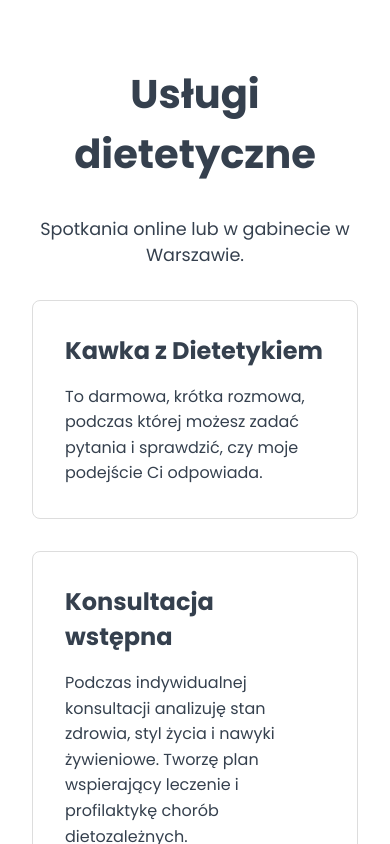
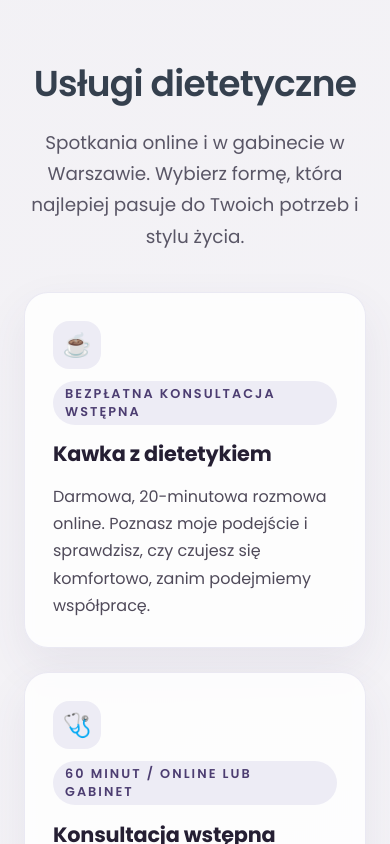
Before and after one commit to DawidZyluk/jagodowa-harmonia-next-js, a Next.js app: page / in a window 390 px wide. Shown: the part 4060-4904 px from the top of the page. Built offline with nearby package versions, Linux system fonts and the light colour scheme.

Commit message:
Refactor ServicesSection: update styles for improved layout and responsiveness, introduce new service cards with dynamic content, and enhance overall visual appeal with a gradient background and hover effects.

```diff
--- a/app/sections/ServicesSection/ServicesSection.scss
+++ b/app/sections/ServicesSection/ServicesSection.scss
@@ -1,44 +1,134 @@
 .services-section {
   width: 100%;
-  padding: 4rem 0;
+  padding: clamp(3.5rem, 8vw, 5rem) 0;
+  background: linear-gradient(140deg, rgba(236, 234, 240, 0.65), rgba(231, 227, 237, 0.35));
 }
 
 .services-section__container {
-  max-width: 1200px;
+  max-width: 1120px;
   margin: 0 auto;
-  padding: 0 2rem;
+  padding: 0 clamp(1.5rem, 4vw, 2.5rem);
+  display: flex;
+  flex-direction: column;
+  gap: clamp(2.5rem, 6vw, 3.5rem);
+}
+
+.services-section__intro {
+  text-align: center;
+  max-width: 680px;
+  margin: 0 auto;
+  display: grid;
+  gap: 1rem;
 }
 
 .services-section__title {
-  font-size: 2.5rem;
-  margin-bottom: 2rem;
-  text-align: center;
+  font-size: clamp(2.25rem, 4vw, 3rem);
+  font-weight: 600;
+  letter-spacing: -0.02em;
 }
 
 .services-section__subtitle {
-  text-align: center;
-  font-size: 1.1rem;
-  margin-bottom: 2rem;
+  font-size: 1.15rem;
+  line-height: 1.7;
+  color: rgba(38, 33, 54, 0.75);
 }
 
 .services-section__list {
   display: grid;
-  grid-template-columns: repeat(auto-fit, minmax(300px, 1fr));
-  gap: 2rem;
-  margin-top: 2rem;
+  gap: clamp(1.5rem, 4vw, 2rem);
+  grid-template-columns: repeat(auto-fit, minmax(260px, 1fr));
+  list-style: none;
+  padding: 0;
+  margin: 0;
 }
 
-.services-section__item {
-  padding: 2rem;
-  border: 1px solid #ddd;
-  border-radius: 8px;
+.services-card {
+  position: relative;
+  display: grid;
+  gap: 1.5rem;
+  padding: clamp(1.75rem, 4vw, 2.25rem);
+  border-radius: 1.5rem;
+  border: 1px solid rgba(124, 113, 177, 0.14);
+  background: rgba(255, 255, 255, 0.8);
+  box-shadow: 0 18px 45px rgba(80, 67, 118, 0.08);
+  backdrop-filter: blur(6px);
+  transition: transform 220ms ease, box-shadow 220ms ease, border-color 220ms ease;
+}
 
-  h3 {
-    margin-bottom: 1rem;
-    font-size: 1.5rem;
+.services-card:hover,
+.services-card:focus-within {
+  transform: translateY(-6px);
+  box-shadow: 0 28px 60px rgba(80, 67, 118, 0.14);
+  border-color: rgba(124, 113, 177, 0.3);
+}
+
+.services-card__icon {
+  width: 3.25rem;
+  height: 3.25rem;
+  border-radius: 1rem;
+  display: grid;
+  place-items: center;
+  font-size: 1.6rem;
+  background: rgba(124, 113, 177, 0.12);
+  color: #4c3d71;
+  margin-bottom: -0.5rem;
+}
+
+.services-card__content {
+  display: grid;
+  gap: 0.85rem;
+}
+
+.services-card__accent {
+  align-self: flex-start;
+  font-size: 0.8rem;
+  text-transform: uppercase;
+  letter-spacing: 0.16em;
+  font-weight: 600;
+  padding: 0.25rem 0.75rem;
+  border-radius: 999px;
+  background: rgba(124, 113, 177, 0.12);
+  color: #4c3d71;
+}
+
+.services-card__title {
+  font-size: 1.4rem;
+  letter-spacing: -0.01em;
+  color: #251f33;
+}
+
+.services-card__description {
+  line-height: 1.7;
+  color: rgba(29, 23, 42, 0.78);
+  font-size: 1rem;
+}
+
+.services-section__note {
+  text-align: center;
+  font-size: 0.95rem;
+  line-height: 1.7;
+  color: rgba(38, 33, 54, 0.7);
+  max-width: 540px;
+  margin: 0 auto;
+  padding: 1.1rem 1.5rem;
+  border-radius: 1.25rem;
+  background: rgba(124, 113, 177, 0.08);
+  border: 1px solid rgba(124, 113, 177, 0.16);
+}
+
+@media (max-width: 640px) {
+  .services-card {
+    grid-template-columns: 1fr;
+    gap: 1.25rem;
   }
 
-  p {
-    line-height: 1.6;
+  .services-card__icon {
+    width: 3rem;
+    height: 3rem;
+    font-size: 1.45rem;
+  }
+
+  .services-card__title {
+    font-size: 1.3rem;
   }
 }
--- a/app/sections/ServicesSection/ServicesSection.tsx
+++ b/app/sections/ServicesSection/ServicesSection.tsx
@@ -1,43 +1,96 @@
 import classNames from "classnames";
 import "./ServicesSection.scss";
+
+type Service = {
+  id: number;
+  title: string;
+  description: string;
+  accent: string;
+  icon: string;
+};
+
+const services: Service[] = [
+  {
+    id: 1,
+    title: "Kawka z dietetykiem",
+    description:
+      "Darmowa, 20-minutowa rozmowa online. Poznasz moje podejście i sprawdzisz, czy czujesz się komfortowo, zanim podejmiemy współpracę.",
+    accent: "bezpłatna konsultacja wstępna",
+    icon: "☕",
+  },
+  {
+    id: 2,
+    title: "Konsultacja wstępna",
+    description:
+      "Analiza wyników badań, historii zdrowia i stylu życia. Otrzymasz zalecenia żywieniowe, plan działania i wskazówki, od czego zacząć.",
+    accent: "60 minut / online lub gabinet",
+    icon: "🩺",
+  },
+  {
+    id: 3,
+    title: "Jadłospis otwarty",
+    description:
+      "Elastyczny plan z bazą produktów i gotowymi kombinacjami posiłków, który możesz samodzielnie modyfikować według apetytu i grafiku.",
+    accent: "idealny dla zabieganych",
+    icon: "📝",
+  },
+  {
+    id: 4,
+    title: "Jadłospis zamknięty",
+    description:
+      "7- lub 14-dniowy jadłospis z gramaturami, listą zakupów i zdjęciami potraw. Wybór dla osób, które chcą mieć wszystko rozpisane.",
+    accent: "pełna personalizacja",
+    icon: "🍽️",
+  },
+  {
+    id: 5,
+    title: "Diet coaching",
+    description:
+      "Regularne spotkania, w których pracujemy nad nawykami, wsparciem emocjonalnym i motywacją. Utrzymujemy efekty i uczymy elastyczności.",
+    accent: "strategia krok po kroku",
+    icon: "🌿",
+  },
+  {
+    id: 6,
+    title: "Analiza składu ciała",
+    description:
+      "Badanie na analizatorze InBody, które pokazuje zawartość mięśni, tłuszczu, wody i wiek metaboliczny. Podstawa do wdrożenia terapii.",
+    accent: "wyniki na miejscu",
+    icon: "📊",
+  },
+];
 
 export default function ServicesSection() {
   return (
     <section className={classNames("services-section")} id="services">
       <div className={classNames("services-section__container")}>
-        <h2 className={classNames("services-section__title")}>Usługi dietetyczne</h2>
-        <p className={classNames("services-section__subtitle")}>Spotkania online lub w gabinecie w Warszawie.</p>
+        <div className={classNames("services-section__intro")}>
+          <h2 className={classNames("services-section__title")}>Usługi dietetyczne</h2>
+          <p className={classNames("services-section__subtitle")}>
+            Spotkania online i w gabinecie w Warszawie. Wybierz formę, która najlepiej pasuje do Twoich potrzeb i stylu życia.
+          </p>
+        </div>
 
-        <div className={classNames("services-section__list")}>
-          <div className={classNames("services-section__item")}>
-            <h3>Kawka z Dietetykiem</h3>
-            <p>To darmowa, krótka rozmowa, podczas której możesz zadać pytania i sprawdzić, czy moje podejście Ci odpowiada.</p>
-          </div>
+        <ul className={classNames("services-section__list")}>
+          {services.map((service) => (
+            <li key={service.id} className={classNames("services-card")}>
+              <span className={classNames("services-card__icon")} aria-hidden="true">
+                {service.icon}
+              </span>
+              <div className={classNames("services-card__content")}>
+                <span className={classNames("services-card__accent")}>{service.accent}</span>
+                <h3 className={classNames("services-card__title")}>{service.title}</h3>
+                <p className={classNames("services-card__description")}>{service.description}</p>
+              </div>
+            </li>
+          ))}
+        </ul>
 
-          <div className={classNames("services-section__item")}>
-            <h3>Konsultacja wstępna</h3>
-            <p>Podczas indywidualnej konsultacji analizuję stan zdrowia, styl życia i nawyki żywieniowe. Tworzę plan wspierający leczenie i profilaktykę chorób dietozależnych.</p>
-          </div>
-
-          <div className={classNames("services-section__item")}>
-            <h3>Jadłospis Otwarty</h3>
-            <p>To plan żywieniowy z bazą produktów dopasowanych do Twoich potrzeb zdrowotnych. Samodzielnie komponujesz menu, zachowując elastyczność i kontrolę.</p>
-          </div>
-
-          <div className={classNames("services-section__item")}>
-            <h3>Jadłospis Zamknięty</h3>
-            <p>Spersonalizowany plan diety z przepisami, zdjęciami i dokładnymi proporcjami. Gotowe, wygodne rozwiązanie dla osób oczekujących konkretnych efektów.</p>
-          </div>
-
-          <div className={classNames("services-section__item")}>
-            <h3>Diet coaching</h3>
-            <p>Monitorujemy postępy i pracujemy nad nawykamim, motywacją i relacją z jedzeniem. Regularne spotkania zwiększają skuteczność terapii i pomagają utrzymać efekty.</p>
-          </div>
-
-          <div className={classNames("services-section__item")}>
-            <h3>Analiza Składu Ciała</h3>
-            <p>To szybkie, bezinwazyjne badanie określające zawartość tłuszczu, mięśni, wody i wiek metaboliczny. Pomaga zrozumieć swoje ciało i rozpocząć dietę opartą na faktach.</p>
-          </div>
+        <div className={classNames("services-section__note")}>
+          <p>
+            Nie wiesz, od czego zacząć? Zacznij od spotkania „Kawka z dietetykiem” – sprawdzimy wspólnie, jaka forma współpracy będzie
+            najlepsza.
+          </p>
         </div>
       </div>
     </section>
```
